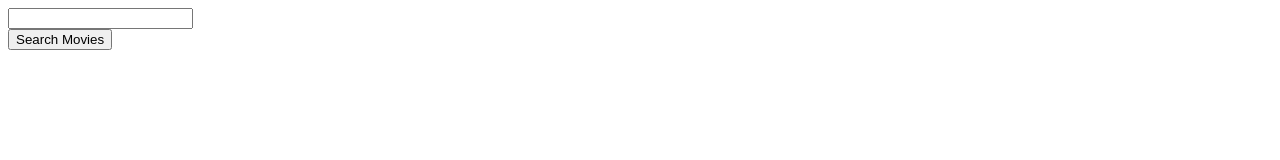
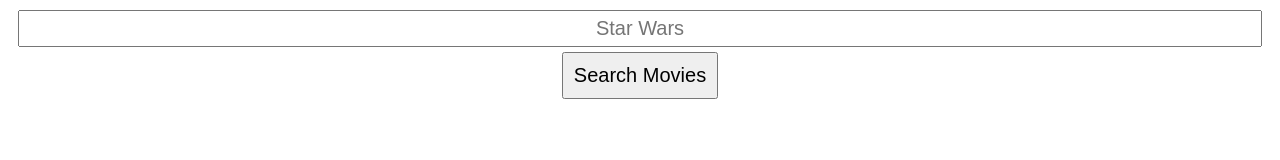
Before and after one commit to lukemadera/movie-favorites-ga, a website: page public/index.html in a window 1280 px wide. Drawn offline with Linux system fonts and the light colour scheme.

Commit message:
feat: add enter key input press search, style input.

```diff
--- a/public/index.html
+++ b/public/index.html
@@ -11,12 +11,12 @@
   <script type="text/javascript" src="movie.js"></script>
 
   <!-- Input to search for movies -->
-  <div>
+  <div class='movie-search'>
     <div>
-      <input type='text' id='movieSearchInput' />
+      <input type='text' id='movieSearchInput' class='movie-search-input' placeholder='Star Wars'/>
     </div>
     <div>
-      <button id='movieSearchButton'>Search Movies</button>
+      <button id='movieSearchButton' class='movie-search-button'>Search Movies</button>
     </div>
   </div>
 
--- a/public/movie.css
+++ b/public/movie.css
@@ -1,9 +1,27 @@
+.movie-search {
+  text-align: center;
+  margin: 10px;
+}
+.movie-search-input {
+  width: 100%;
+  margin-bottom: 5px;
+  padding: 5px;
+  box-sizing: border-box;
+  font-size: 20px;
+  text-align: center;
+}
+.movie-search-button {
+  font-size: 20px;
+  padding: 10px;
+  cursor: pointer;
+}
 .movies {
   text-align: center;
 }
 .movie {
   max-width: 250px;
   display: inline-block;
+  vertical-align: bottom;
   margin: 10px;
   text-align: center;
 }
--- a/public/movie.js
+++ b/public/movie.js
@@ -24,13 +24,27 @@
 }
 
 function initEvents() {
-  // Set up click handler for movie search button.
-  eleById('movieSearchButton').onclick =function() {
+  // Set up click handler for movie search button and input `enter` key press.
+  // Use a function since we'll do the same thing for both event handlers.
+  var searchMoviesHandler =function() {
     var searchInput =eleById('movieSearchInput');
     // To get the text the user typed in an input, get the input element and
     // then use `.value`.
     var searchText =searchInput.value;
     searchMovies(searchText);
+  };
+
+  // If click button, search.
+  eleById('movieSearchButton').onclick =function() {
+    searchMoviesHandler();
+  };
+  // If hit 'Enter' key on keyboard when in input, search.
+  eleById('movieSearchInput').onkeyup =function(evt) {
+    // The key code for enter is `13`
+    // http://www.cambiaresearch.com/articles/15/javascript-key-codes
+    if(evt.keyCode ===13) {
+      searchMoviesHandler();
+    }
   };
 }
 
@@ -38,7 +52,10 @@
   // If empty search, do not search at all, just empty out the movies list.
   if(!searchText || searchText.length <1) {
     movies =[];
+    displayMovies();
+    return;
   }
+
   // Use the OMDb API to look up movies (by title)
   var url ="http://www.omdbapi.com/";
   // Append the search term.
@@ -66,7 +83,6 @@
  in our `movies` array of objects.
 */
 function setMovies(movieData) {
-  console.log(movieData);
   // First blank out the movies.
   movies =[];
 
@@ -82,8 +98,6 @@
       Poster: movie.Poster
     });
   });
-
-  console.log(movies);
 }
 
 /**
```
